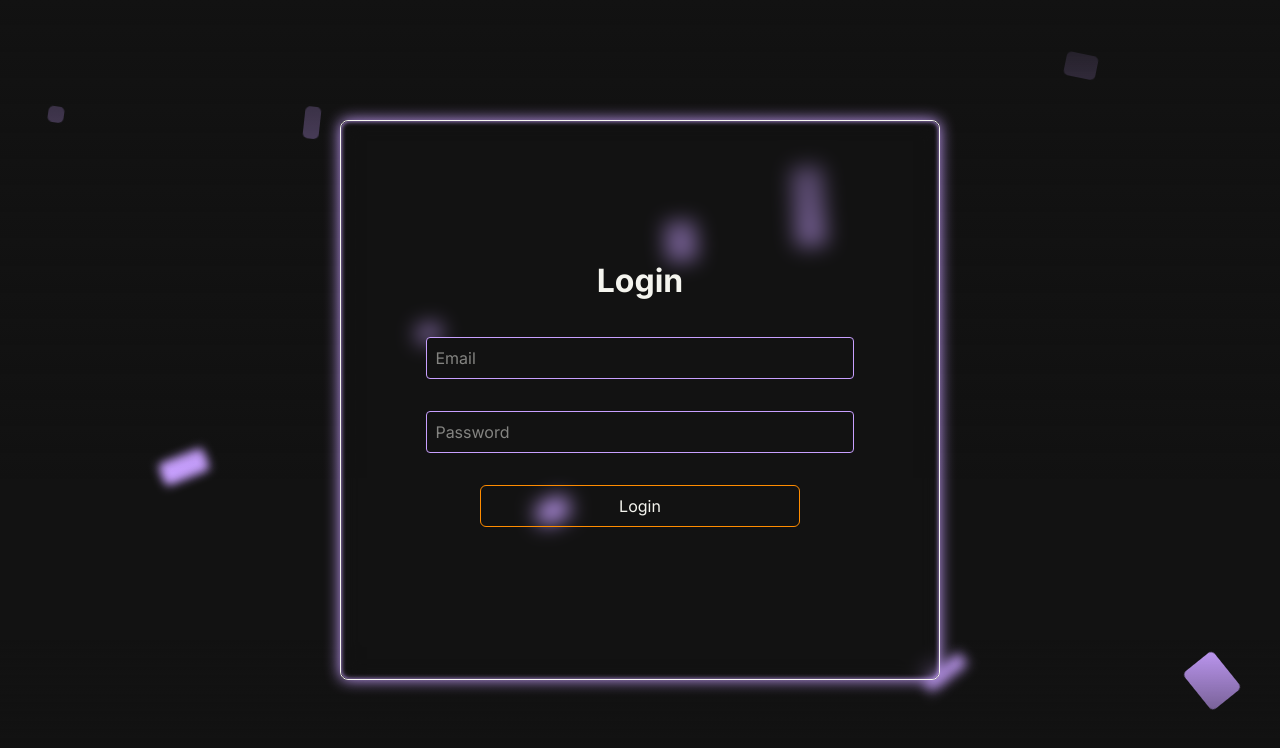
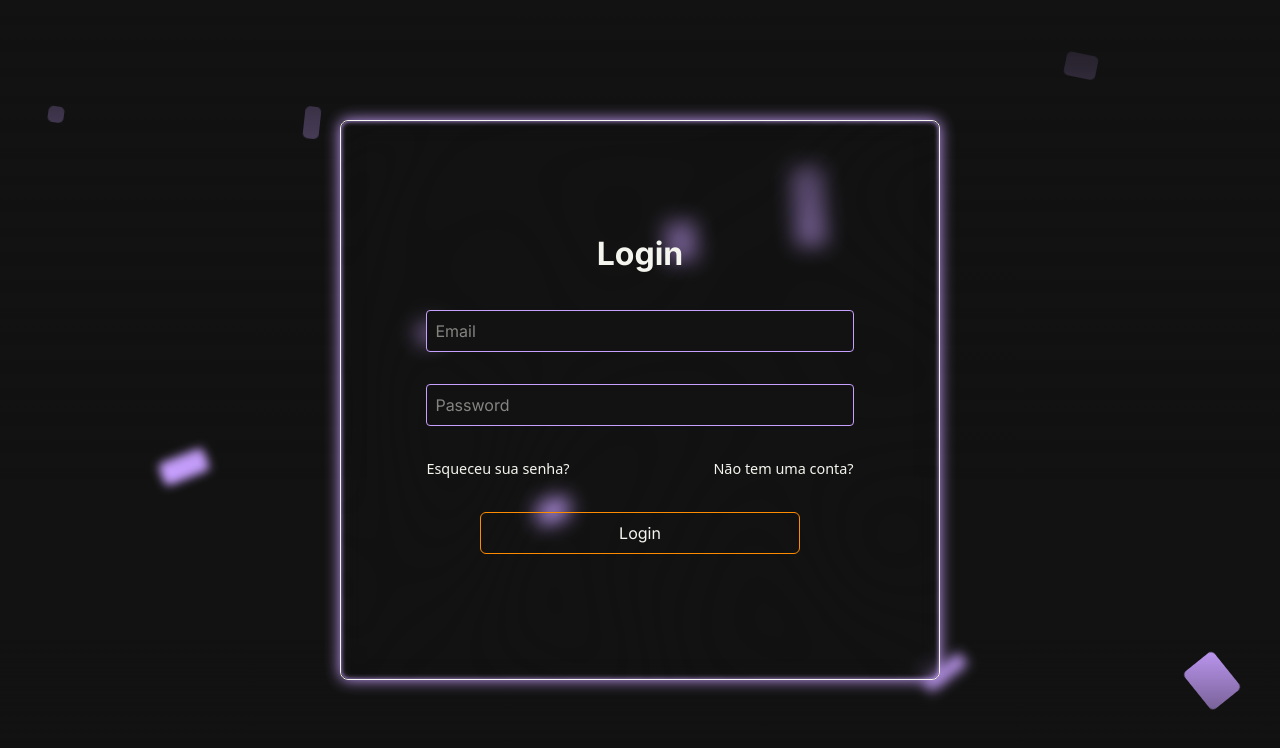
Before and after one commit to GuDev07/Bisticket, a plain HTML site: page frontend/login.html in a window 1280 px wide. Both pictures are taken after a click on the button "Login". Drawn offline with nearby package versions, Linux system fonts and the light colour scheme.

Commit message:
logica de login no frontend

```diff
--- a/backend/src/app.ts
+++ b/backend/src/app.ts
@@ -1,10 +1,12 @@
 import express from 'express';
+import cors from 'cors';
 import userRouter from './routes/user.routes';
 import authRouter from './routes/auth.routes';
 import ticketRouter from './routes/ticket.routes';
 
 const app = express();
 
+app.use(cors())
 app.use(express.json());
 
 app.use('/users', userRouter);
--- a/frontend/css/login.css
+++ b/frontend/css/login.css
@@ -164,6 +164,11 @@
     box-shadow: 0 0 15px var(--Bistech-Purple);
     justify-content: space-around;
     z-index: 1;
+    transition: all 0.3s ease-in-out;
+    -webkit-transition: all 0.3s ease-in-out;
+    -moz-transition: all 0.3s ease-in-out;
+    -ms-transition: all 0.3s ease-in-out;
+    -o-transition: all 0.3s ease-in-out;
 }
 
 .container::before {
@@ -176,6 +181,31 @@
     z-index: 0;
     border-radius: 8px;
     box-shadow: 0 0 5px var(--Bistech-Purple) inset;
+    transition: all 0.3s ease-in-out;
+    -webkit-transition: all 0.3s ease-in-out;
+    -moz-transition: all 0.3s ease-in-out;
+    -ms-transition: all 0.3s ease-in-out;
+    -o-transition: all 0.3s ease-in-out;
+}
+
+.container::after {
+    content: "";
+    position: absolute;
+    top: 0;
+    left: 0;
+    width: 100%;
+    height: 100%;
+    z-index: 0;
+    border-radius: 8px;
+    background-image: url('../assets/images/vetor-preto-branco-abstrato.jpg');
+    background-clip: content-box;
+    background-size: cover;
+    opacity: 0.005;
+    transition: all 0.3s ease-in-out;
+    -webkit-transition: all 0.3s ease-in-out;
+    -moz-transition: all 0.3s ease-in-out;
+    -ms-transition: all 0.3s ease-in-out;
+    -o-transition: all 0.3s ease-in-out;
 }
 
 .content {
@@ -186,7 +216,11 @@
     height: 100%;
     gap: 1rem;
     z-index: 1000;
-
+    transition: all 0.3s ease-in-out;
+    -webkit-transition: all 0.3s ease-in-out;
+    -moz-transition: all 0.3s ease-in-out;
+    -ms-transition: all 0.3s ease-in-out;
+    -o-transition: all 0.3s ease-in-out;
 }
 
 .form {
@@ -249,3 +283,22 @@ button:active {
     color: var(--Amber);
     box-shadow: 0 0 5px var(--Amber);
 }
+
+a {
+    color: var(--Clean-White);
+    text-decoration: none;
+    transition: color 0.3s ease;
+    -webkit-transition: color 0.3s ease;
+    -moz-transition: color 0.3s ease;
+    -ms-transition: color 0.3s ease;
+    -o-transition: color 0.3s ease;
+    cursor: pointer;
+}
+
+.link-box {
+    display: flex;
+    justify-content: space-between;
+    width: 80%;
+    font-size: 0.9rem;
+    margin-bottom: 1rem;
+}
--- a/frontend/js/api.js
+++ b/frontend/js/api.js
@@ -15,3 +15,19 @@ export async function logar(email, senha) {
         throw new Error(error)
     }
 }
+
+export async function cadastrar(nome, email, senha) {
+    try {
+        const login = await fetch('https://localhost:3000/users', {
+            method: 'POST',
+            body: JSON.stringify({
+                nome: nome,
+                email: email,
+                senha: senha
+            })
+        })
+
+    } catch (error) {
+        throw new Error(error)
+    }
+}
--- a/frontend/js/auth.js
+++ b/frontend/js/auth.js
@@ -1,5 +1,76 @@
-const btn = document.querySelector('button');
+import { cadastrar, logar } from './api.js';
 
-btn.addEventListener('click', () => {
+const container = document.querySelector('.content');
 
-})
+function carregarPagina(pagina) {
+    if (pagina === 1) {
+        container.innerHTML = `
+        <h1 class="inter-bold title purple-selection">Cadastro</h1>
+        <div class="form">
+        <input class="inter-regular input-text" type="text" placeholder="Nome" required>
+        <input class="inter-regular input-text" type="email" placeholder="Email" required>
+        <input class="inter-regular input-text" type="password" placeholder="Password" required>
+        <div class="link-box">
+        <a id="login-btn">Já tem uma conta?</a>
+        </div>
+        <button class="inter-regular button-text" id="register-btn" type="submit">Cadastrar</button>
+        </div>
+        `;
+
+        const inputs = document.querySelectorAll('input');
+        const registerBtn = container.querySelector('#register-btn')
+        registerBtn.addEventListener('click', async () => {
+            const nome = inputs[0].value;
+            const email = inputs[1].value;
+            const senha = inputs[2].value;
+
+            await cadastrar(nome, email, senha);
+
+            carregarPagina(0);
+        })
+
+        container.querySelector('a').addEventListener('click', () => {
+            carregarPagina(0)
+        });
+
+        return
+    }
+
+    container.innerHTML = `
+    <h1 class="inter-bold title purple-selection">Login</h1>
+    <div class="form">
+    <input class="inter-regular input-text" type="email" placeholder="Email" required>
+            <input class="inter-regular input-text" type="password" placeholder="Password" required>
+            <div class="link-box">
+                <a href="./forgot-password.html">Esqueceu sua senha?</a>
+                <a id="register-btn">Não tem uma conta?</a>
+            </div>
+            <button class="inter-regular button-text" type="submit">Login</button>
+            </div>
+    `;
+    const inputs = document.querySelectorAll('input');
+    const registerBtn = container.querySelector('#register-btn')
+    const btn = document.querySelector('button');
+
+    btn.addEventListener('click', async () => {
+        const email = inputs[0].value;
+        const senha = inputs[1].value;
+
+        console.log(email, senha)
+
+        if (!email || !senha) {
+            return console.log("email ou senha não preenchidos")
+        };
+        const token = await logar(email, senha)
+
+        localStorage.setItem('token', token);
+
+        window.location.href = './tickets.html'
+    });
+
+    registerBtn.addEventListener('click', () => {
+        carregarPagina(1);
+    });
+}
+
+carregarPagina(0)
--- a/frontend/login.html
+++ b/frontend/login.html
@@ -32,12 +32,7 @@
         </div>
         <div class="container">
             <div class="content">
-                <h1 class="inter-bold title purple-selection">Login</h1>
-                <div class="form">
-                    <input class="inter-regular input-text" type="email" placeholder="Email" required>
-                    <input class="inter-regular input-text" type="password" placeholder="Password" required>
-                    <button class="inter-regular button-text" type="submit">Login</button>
-                </div>
+
             </div>
         </div>
     </main>
```
Also changed, not shown: backend/package.json (+8 -0 lines), frontend/assets/images/vetor-preto-branco-abstrato.jpg (added), 1 other file.
